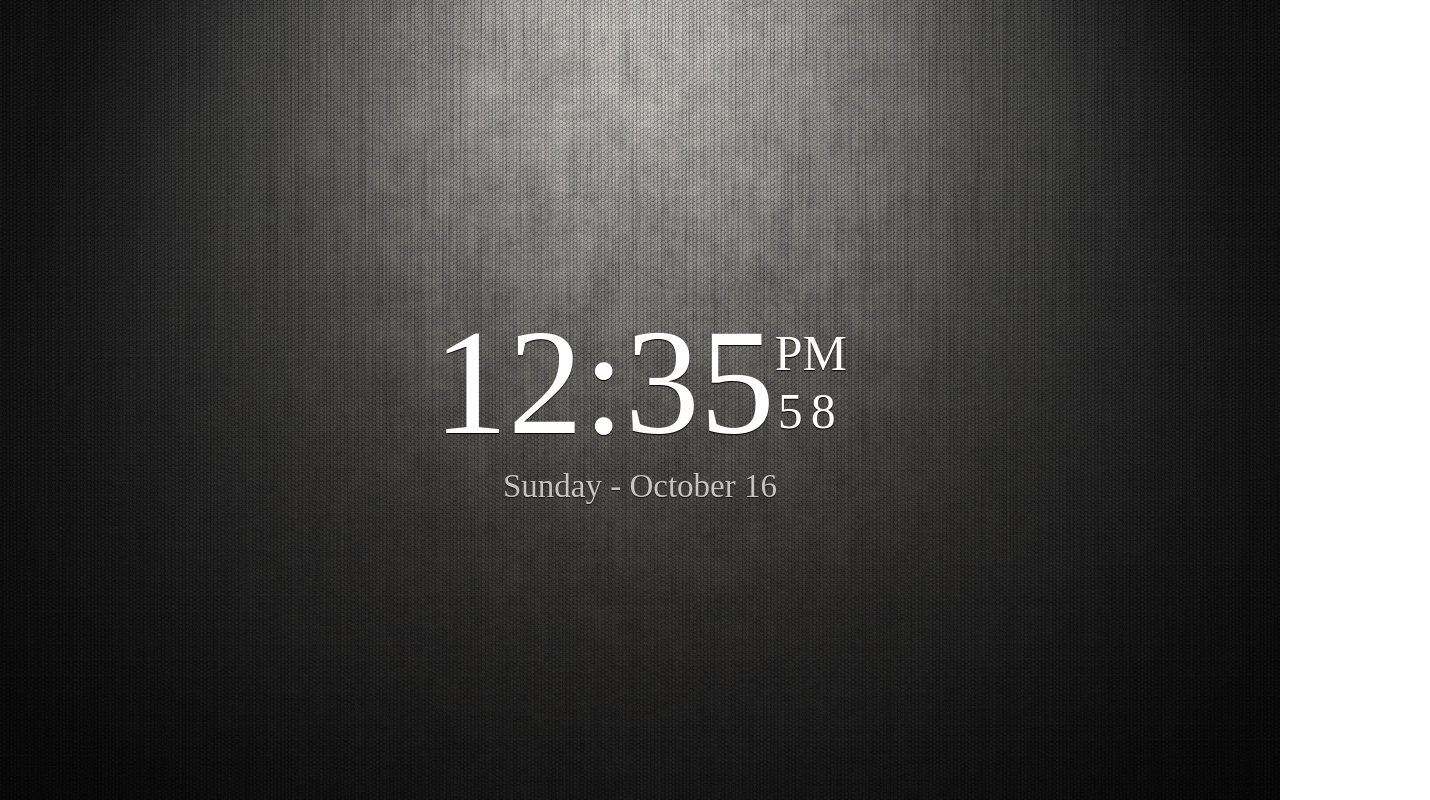
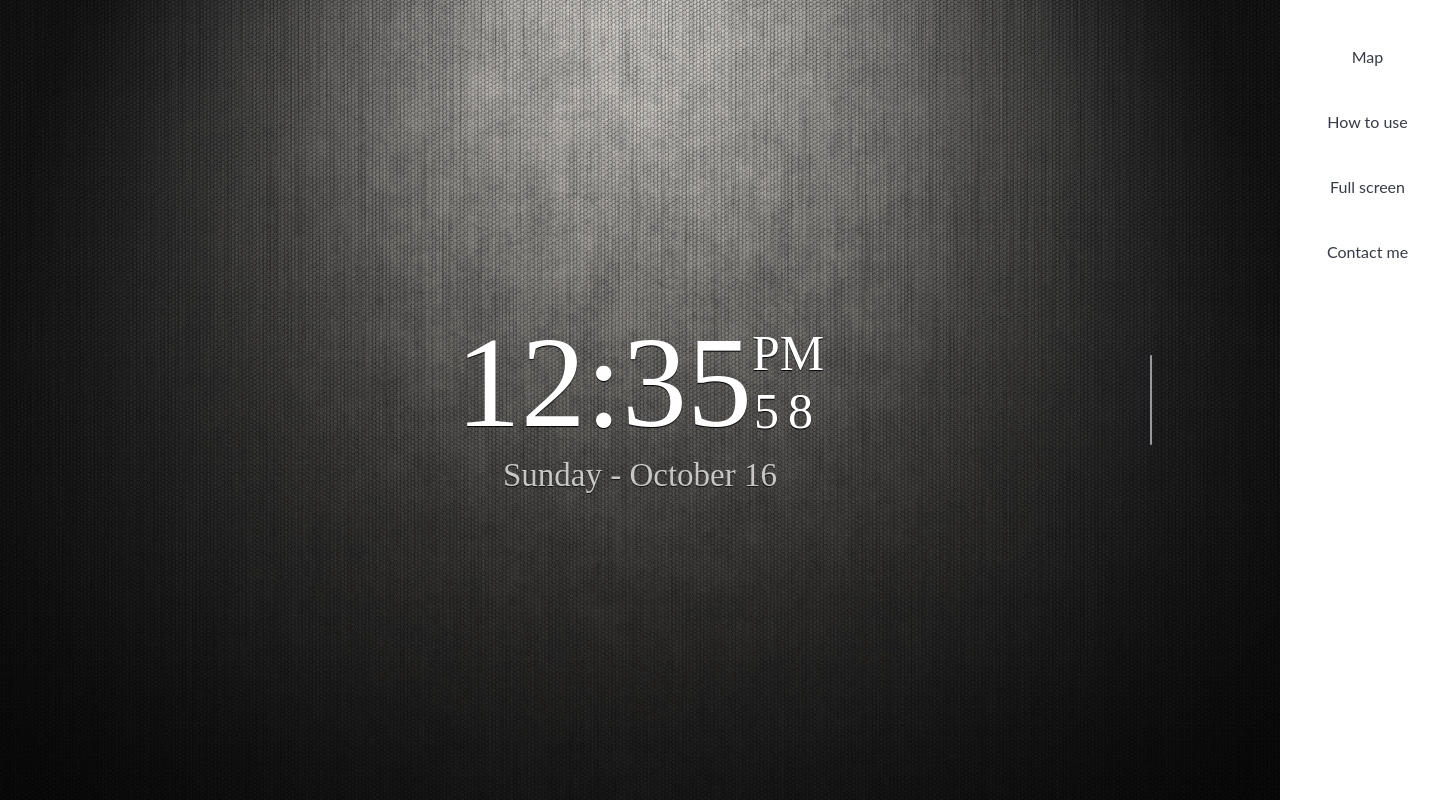
Before and after one commit to SamerBenMim/World-Clock-Meeting-Planner, a React (Create React App) app: page / in a window 1280 px wide. Shown: the whole page, 1430 px wide, since content can reach past the window. Built offline with nearby package versions, Linux system fonts and the light colour scheme; a web font is replaced by a local one.

Commit message:
add wlc page

```diff
--- a/package.json
+++ b/package.json
@@ -8,10 +8,12 @@
     "@testing-library/user-event": "^13.5.0",
     "react": "^18.2.0",
     "react-dom": "^18.2.0",
+    "react-router-dom": "^6.4.2",
     "react-scripts": "^5.0.1",
     "react-simple-maps": "^1.0.0",
     "react-tooltip": "^4.4.0",
-    "web-vitals": "^2.1.4"
+    "web-vitals": "^2.1.4",
+    "yarn": "^1.22.19"
   },
   "scripts": {
     "start": "react-scripts start",
--- a/src/App.js
+++ b/src/App.js
@@ -5,12 +5,20 @@ import WelcomPage from "./pages/welcomPage";
 
 function App() {
   const [content, setContent] = useState("");
+  const [wlc, setwlc] = useState(true)
+  const setWlc = ()=>{
+    console.log("first")
+    setwlc(false)
+  }
   return (
     <div>
 
-      {/* <MapChart setTooltipContent={setContent} />
-      <ReactTooltip>{content}</ReactTooltip> */}
-      <WelcomPage/>
+      {!wlc &&<><MapChart setTooltipContent={setContent} />
+      <ReactTooltip>{content}</ReactTooltip>
+      </>
+      }
+
+      {wlc&& <WelcomPage setWlc ={setWlc}/>}
     </div>
   );
 }
--- /dev/null
+++ b/src/components/Btn.jsx
@@ -0,0 +1,19 @@
+import React, { useState } from 'react'
+import "./btn.css"
+const Btn = ({name,id,anim,setWlc}) => {
+// const [anim, setanim] = useState(false)
+  return (
+    <div className={` btn ${anim? "anim":""}`  } style={{top:1*(35+ id * 65) +"px" , transitionDelay:(anim)?(0+.15*id)*1+"s" :(0.45-.15*id)*1+"s"  }}
+    onClick={()=>{
+        setWlc()
+    }}
+    >
+        <div style={{width:"100%",height:"100%",  alignItems: "center",
+    justifyContent: "center",cursor: "pointer", display:"flex" ,  borderRadius: "8px"}}>
+        {name}
+        </div>
+     </div>
+  )
+}
+
+export default Btn
--- /dev/null
+++ b/src/components/btn.css
@@ -0,0 +1,52 @@
+.btn{
+    border-radius: 8px;
+    background-color: #ffffff8c;
+    color: #373a4a;
+    position: absolute;
+    top: 25px;
+    right: -150px;
+    width: 125px;
+    height:42px;
+    display: flex;
+    align-items: center;
+    justify-content: center;
+    cursor: pointer;
+    font-family: Lato, "Open Sans", "Helvetica Neue", Helvetica, sans-serif;
+    transform: translateX(-0);
+    transition: .4s ease-in-out;
+}
+.anim{
+    transform: translateX(-170px);
+    transition: .4s ease-in-out;
+
+}
+.a{
+    transition: ease-in-out;
+}
+
+
+
+
+.btn div:hover{
+    background-color: #ffffff;
+    color: #373a4a;
+}
+
+@keyframes anim{
+    0%{
+        transform: translateX(0px);
+    }
+
+    100%{
+        transform: translateX(-170px);
+    }
+}
+@keyframes undoanim{
+    0%{
+        transform: translateX(-170px);
+    }
+
+    100%{
+        transform: translateX(0px);
+    }
+}
--- a/src/pages/welcomPage.jsx
+++ b/src/pages/welcomPage.jsx
@@ -1,7 +1,8 @@
 import React, { useState } from 'react'
+import Btn from '../components/Btn'
 import "./wlc.css"
 
-const WelcomPage = () => {
+const WelcomPage = ({setWlc}) => {
 
 const [second, setsecond] = useState(15)
 const [hour, sethour] = useState(11)
@@ -9,6 +10,7 @@ const [date, setdate] = useState(10)
 const [minute, setminute] = useState(10)
 const [month, setmonth] = useState(7)
 const [day, setday] = useState(0)
+const [menu, setmenu] = useState(false)
 const [AM, setAM] = useState("AM")
 var days = ['Sunday','Monday','Tuesday','Wednesday','Thursday','Friday','Saturday'];
 var months = ['January','February','March','April','May','June','July','August','September','October','November','December'];
@@ -30,10 +32,23 @@ let [hour, minute, second] = new Date()
 
 }, 1000);
 
-
-
     return (
         <div className='container'>
+            <div className='bar' style={{height : "100vh" , width:"130px",position : "absolute",right:"0",display:"flex",alignItems:"center",zIndex:"0"}}
+            onMouseOver={()=>{setmenu(true)}}
+            >
+
+                <div style={{height:"90px",background:"#9898a2",width:"2px",borderRadius:"15px"}}></div>
+            </div>
+            <div className='bar2' style={{height : "100vh" , width:"90vw",position : "absolute",right:"130px",display:"flex",alignItems:"center",zIndex:"0"}}
+            onMouseOver={()=>{setmenu(false)}}
+           >
+            </div>
+            <Btn name="Map" id="0" anim={menu} setWlc={setWlc}  />
+            <Btn name="How to use" id="1" anim={menu}/>
+            <Btn name="Full screen" id="2"anim={menu}/>
+            <Btn name="Contact me" id="3"anim={menu}/>
+
             <div className='content'>
                 <div className='top'>
                         <div className='time'>{(hour<9)?"0" :""}{hour}:{minute}</div>
--- a/src/pages/wlc.css
+++ b/src/pages/wlc.css
@@ -14,7 +14,7 @@
     color: white;
 }
 .time{
-    font-size: 150px;
+    font-size: 130px;
 }
 .top{
     display: flex;
@@ -35,7 +35,7 @@
     text-shadow: rgb(0 0 0) 0px 1px 1px;
 }
 .s{
-    letter-spacing: 8px;
+    letter-spacing: 9px;
 }
 
 @media only screen and (max-width: 800px){
@@ -53,3 +53,6 @@
         font-size: 17px;
     }
 }
+.bar{
+
+}
```
Also changed, not shown: 2 other files (tests, documents, lock files or other folders).
